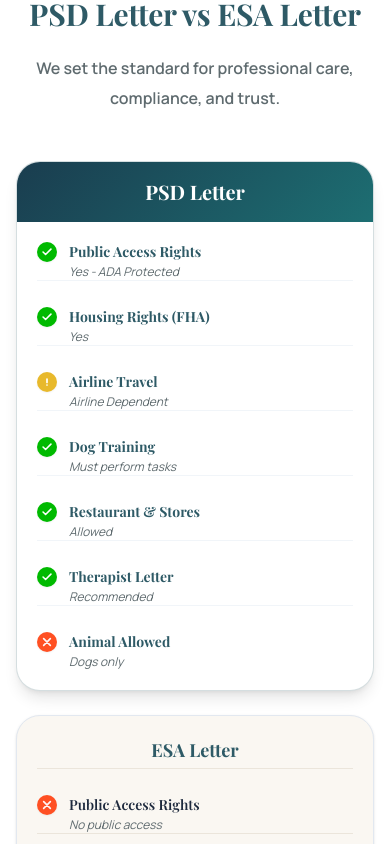
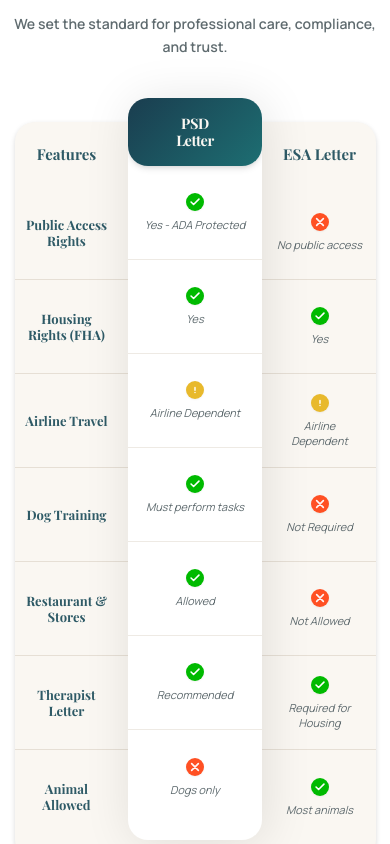
Before and after one commit to Aman-scripts/myesatherapist, a Next.js app: page /psd-letter in a window 390 px wide. Shown: the part 6940-7784 px from the top of the page. Built offline with nearby package versions, Linux system fonts and the light colour scheme; a web font is replaced by a local one.

Commit message:
feat(psd-letter): implement 3-column elevated PSD vs ESA Comparison Table for mobile and tablet

```diff
--- a/components/psd-letter/PsdComparisonTable.tsx
+++ b/components/psd-letter/PsdComparisonTable.tsx
@@ -7,8 +7,8 @@ const TEAL_GRADIENT = "linear-gradient(135deg, #1A3D4F 0%, #1D6E72 100%)";
 
 function GreenCheckIcon() {
   return (
-    <span className="w-[20px] h-[20px] md:w-[22px] md:h-[22px] rounded-full bg-[#00BA00] flex items-center justify-center shrink-0 shadow-xs">
-      <svg className="w-2.5 h-2 md:w-3 md:h-2.5" viewBox="0 0 14 11" fill="none" xmlns="http://www.w3.org/2000/svg">
+    <span className="w-[18px] h-[18px] sm:w-[20px] sm:h-[20px] lg:w-[24px] lg:h-[24px] rounded-full bg-[#00BA00] flex items-center justify-center shrink-0 shadow-xs">
+      <svg className="w-2.5 h-2 sm:w-2.5 sm:h-2 lg:w-3.5 lg:h-3" viewBox="0 0 14 11" fill="none" xmlns="http://www.w3.org/2000/svg">
         <path d="M1.5 5.5L5 9L12.5 1.5" stroke="white" strokeWidth="2.2" strokeLinecap="round" strokeLinejoin="round"/>
       </svg>
     </span>
@@ -17,8 +17,8 @@ function GreenCheckIcon() {
 
 function RedCrossIcon() {
   return (
-    <span className="w-[20px] h-[20px] md:w-[22px] md:h-[22px] rounded-full bg-[#FF5023] flex items-center justify-center shrink-0 shadow-xs">
-      <svg className="w-2.5 h-2.5 md:w-3 md:h-3" viewBox="0 0 12 12" fill="none" xmlns="http://www.w3.org/2000/svg">
+    <span className="w-[18px] h-[18px] sm:w-[20px] sm:h-[20px] lg:w-[24px] lg:h-[24px] rounded-full bg-[#FF5023] flex items-center justify-center shrink-0 shadow-xs">
+      <svg className="w-2.5 h-2.5 sm:w-2.5 sm:h-2.5 lg:w-3 lg:h-3" viewBox="0 0 12 12" fill="none" xmlns="http://www.w3.org/2000/svg">
         <path d="M2 2L10 10M10 2L2 10" stroke="#FFF5F5" strokeWidth="2" strokeLinecap="round"/>
       </svg>
     </span>
@@ -27,8 +27,8 @@ function RedCrossIcon() {
 
 function WarningOrangeIcon() {
   return (
-    <span className="w-[20px] h-[20px] md:w-[22px] md:h-[22px] rounded-full bg-[#E8B92C] flex items-center justify-center shrink-0 shadow-xs">
-      <svg className="w-3 h-3" viewBox="0 0 14 14" fill="none" xmlns="http://www.w3.org/2000/svg">
+    <span className="w-[18px] h-[18px] sm:w-[20px] sm:h-[20px] lg:w-[24px] lg:h-[24px] rounded-full bg-[#E8B92C] flex items-center justify-center shrink-0 shadow-xs">
+      <svg className="w-2.5 h-2.5 sm:w-3 sm:h-3 lg:w-3.5 lg:h-3.5" viewBox="0 0 14 14" fill="none" xmlns="http://www.w3.org/2000/svg">
         <path d="M7 3.5V7.5M7 10.5H7.01" stroke="white" strokeWidth="2" strokeLinecap="round"/>
       </svg>
     </span>
@@ -101,35 +101,118 @@ function StatusIcon({ type }: { type: "check" | "cross" | "warning" }) {
 
 export function PsdComparisonTable() {
   return (
-    <section id="compare" className="py-16 lg:py-24 bg-white relative overflow-hidden">
-      <div className="max-w-[1441px] mx-auto px-4 sm:px-6 lg:px-12 flex flex-col items-center">
+    <section id="compare" className="py-12 sm:py-16 lg:py-24 bg-white relative overflow-hidden">
+      <div className="max-w-[1441px] mx-auto px-3 sm:px-6 lg:px-12 flex flex-col items-center">
         {/* Section Header */}
-        <div className="text-center max-w-[758px] mx-auto mb-12 space-y-3">
-          <h2 className="font-heading text-3xl sm:text-4xl lg:text-[44px] font-bold text-[#2E5A66] leading-[54px] tracking-[-0.0066em]">
+        <div className="text-center max-w-[758px] mx-auto mb-10 sm:mb-12 lg:mb-14 space-y-3">
+          <h2 className="font-heading text-2xl sm:text-4xl lg:text-[44px] font-bold text-[#2E5A66] leading-tight sm:leading-[46px] lg:leading-[54px] tracking-[-0.0066em]">
             PSD Letter vs ESA Letter
           </h2>
-          <p className="text-[#5F6B6F] text-base sm:text-[18px] font-semibold leading-[30px] font-sans">
+          <p className="text-[#5F6B6F] text-sm sm:text-base lg:text-[18px] font-semibold leading-relaxed sm:leading-[30px] font-sans">
             We set the standard for professional care, compliance, and trust.
           </p>
         </div>
 
-        {/* Tablet & Desktop Comparison Table Structure */}
-        <div className="hidden md:block w-full max-w-[1100px] relative">
-          {/* Main Background Frame: Beige/Cream for center & right columns */}
-          <div className="w-full bg-[#FAF7F2] rounded-[24px] shadow-[0_2px_12px_rgba(0,0,0,0.06)] border border-[#EDE8DE] overflow-hidden">
-            {/* Header Row for PSD Letter and ESA Letter */}
+        {/* ---------------------------------------------------- */}
+        {/* 1. MOBILE & TABLET 3-COLUMN LAYOUT (< 1024px)       */}
+        {/* ---------------------------------------------------- */}
+        <div className="block lg:hidden w-full max-w-[361px] sm:max-w-[600px] md:max-w-[680px] relative mx-auto pt-6">
+          {/* Main Background Box */}
+          <div className="w-full bg-[#FAF7F2] rounded-[20px] shadow-[0px_2px_5.2px_rgba(0,0,0,0.15)] relative z-0 pb-4">
+            {/* Header Row */}
+            <div className="flex items-center justify-between px-2 sm:px-6 h-[64px] sm:h-[72px]">
+              {/* Features Heading */}
+              <div className="w-[88px] sm:w-[150px] md:w-[170px] text-center">
+                <h3 className="font-heading text-[15px] sm:text-lg md:text-xl font-bold text-[#2E5A66]">
+                  Features
+                </h3>
+              </div>
+
+              {/* Spacer for Center Elevated Card */}
+              <div className="w-[130px] sm:w-[210px] md:w-[230px] shrink-0" />
+
+              {/* ESA Letter Heading */}
+              <div className="w-[96px] sm:w-[150px] md:w-[170px] text-center">
+                <h3 className="font-heading text-[15px] sm:text-lg md:text-xl font-bold text-[#2E5A66]">
+                  ESA Letter
+                </h3>
+              </div>
+            </div>
+
+            {/* Divider Rows */}
+            <div className="divide-y divide-[#C8B9A7]/40">
+              {psdComparisonRows.map((row, idx) => (
+                <div
+                  key={idx}
+                  className="flex items-center justify-between min-h-[94px] sm:min-h-[102px] px-2 sm:px-6"
+                >
+                  {/* Left Column: Feature Title */}
+                  <div className="w-[88px] sm:w-[150px] md:w-[170px] flex items-center justify-center text-center">
+                    <span className="font-heading font-bold text-[13px] sm:text-[14.5px] md:text-[16px] text-[#2E5A66] leading-tight">
+                      {row.feature}
+                    </span>
+                  </div>
+
+                  {/* Spacer for Center Card */}
+                  <div className="w-[130px] sm:w-[210px] md:w-[230px] shrink-0" />
+
+                  {/* Right Column: ESA Letter (Icon on Top + Text Below) */}
+                  <div className="w-[96px] sm:w-[150px] md:w-[170px] flex flex-col items-center justify-center text-center px-1">
+                    <StatusIcon type={row.esa.type} />
+                    <span className="font-sans italic font-normal text-[11px] sm:text-[12px] md:text-[13px] text-[#5F6B6F] leading-[15px] sm:leading-[16px] text-center mt-1.5">
+                      {row.esa.text}
+                    </span>
+                  </div>
+                </div>
+              ))}
+            </div>
+          </div>
+
+          {/* Elevated Center Overlay Card: PSD Letter */}
+          <div className="absolute left-1/2 -translate-x-1/2 top-0 w-[134px] sm:w-[214px] md:w-[234px] bg-white rounded-[20px] shadow-[3px_3px_47.6px_1px_rgba(0,0,0,0.1)] z-10 overflow-hidden pb-4">
+            {/* Top Teal Gradient Header Banner */}
+            <div
+              className="h-[68px] sm:h-[76px] rounded-b-[20px] flex flex-col items-center justify-center px-2 text-center shadow-md"
+              style={{ backgroundImage: TEAL_GRADIENT }}
+            >
+              <h3 className="font-heading font-bold text-[14.5px] sm:text-[17px] text-[#FAF7F2] leading-[17px] tracking-tight">
+                PSD
+                <br />
+                Letter
+              </h3>
+            </div>
+
+            {/* Elevated Rows: Status Icon on top + Description Below */}
+            <div className="divide-y divide-[#C8B9A7]/30">
+              {psdComparisonRows.map((row, idx) => (
+                <div
+                  key={idx}
+                  className="flex flex-col items-center justify-center text-center min-h-[94px] sm:min-h-[102px] px-2"
+                >
+                  <StatusIcon type={row.psd.type} />
+                  <span className="font-sans italic font-normal text-[11px] sm:text-[12px] md:text-[13px] text-[#5F6B6F] leading-[15px] sm:leading-[16px] text-center mt-1.5">
+                    {row.psd.text}
+                  </span>
+                </div>
+              ))}
+            </div>
+          </div>
+        </div>
+
+        {/* ---------------------------------------------------- */}
+        {/* 2. DESKTOP VIEW (>= 1024px)                          */}
+        {/* ---------------------------------------------------- */}
+        <div className="hidden lg:block w-full max-w-[1100px] relative">
+          {/* Main Background Frame */}
+          <div className="w-full bg-[#FAF7F2] rounded-[24px] shadow-[0_2px_12px_rgba(0,0,0,0.06)] border border-[#EDE8DE] overflow-hidden pb-4">
+            {/* Header Row */}
             <div className="grid grid-cols-12 items-center h-[76px] border-b border-[#E6DEC8]/50">
-              {/* Spacer matching elevated Features column width */}
               <div className="col-span-4" />
-
-              {/* PSD Letter Header */}
               <div className="col-span-4 text-center">
                 <h3 className="font-heading text-[18px] lg:text-[22px] font-bold text-[#2E5A66]">
                   PSD Letter
                 </h3>
               </div>
-
-              {/* ESA Letter Header */}
               <div className="col-span-4 text-center">
                 <h3 className="font-heading text-[18px] lg:text-[22px] font-bold text-[#2E5A66]">
                   ESA Letter
@@ -140,22 +223,14 @@ export function PsdComparisonTable() {
             {/* Table Rows for PSD & ESA */}
             <div className="divide-y divide-[#E6DEC8]/50">
               {psdComparisonRows.map((row, idx) => (
-                <div
-                  key={idx}
-                  className="grid grid-cols-12 items-center h-[62px]"
-                >
-                  {/* Empty space matching elevated Features column */}
+                <div key={idx} className="grid grid-cols-12 items-center h-[62px]">
                   <div className="col-span-4" />
-
-                  {/* PSD Letter Column */}
                   <div className="col-span-4 flex items-center justify-start gap-2.5 px-6 lg:px-8">
                     <StatusIcon type={row.psd.type} />
                     <span className="text-[13px] lg:text-[15px] text-[#5F6B6F] font-normal leading-snug font-sans italic">
                       {row.psd.text}
                     </span>
                   </div>
-
-                  {/* ESA Letter Column */}
                   <div className="col-span-4 flex items-center justify-start gap-2.5 px-6 lg:px-8">
                     <StatusIcon type={row.esa.type} />
                     <span className="text-[13px] lg:text-[15px] text-[#5F6B6F] font-normal leading-snug font-sans italic">
@@ -167,9 +242,8 @@ export function PsdComparisonTable() {
             </div>
           </div>
 
-          {/* Elevated Left Card: FEATURES Column with White Body & Drop Shadow */}
-          <div className="absolute left-0 top-0 w-[33.333%] bg-white rounded-[20px] shadow-[0_10px_35px_rgba(0,0,0,0.08)] border border-[#E2E8F0] z-10 overflow-hidden">
-            {/* Top Dark Teal Header Box */}
+          {/* Elevated Left Card: FEATURES Column */}
+          <div className="absolute left-0 top-0 w-[33.333%] bg-white rounded-[20px] shadow-[0_10px_35px_rgba(0,0,0,0.08)] border border-[#E2E8F0] z-10 overflow-hidden pb-4">
             <div
               className="h-[76px] flex items-center justify-center px-6"
               style={{ backgroundImage: TEAL_GRADIENT }}
@@ -178,14 +252,9 @@ export function PsdComparisonTable() {
                 Features
               </h3>
             </div>
-
-            {/* White Body Rows */}
             <div className="divide-y divide-[#E2E8F0]">
               {psdComparisonRows.map((row, idx) => (
-                <div
-                  key={idx}
-                  className="flex items-center gap-3 h-[62px] px-5 lg:px-6 bg-white"
-                >
+                <div key={idx} className="flex items-center gap-3 h-[62px] px-5 lg:px-6 bg-white">
                   <div className="w-[32px] h-[32px] rounded-full bg-[#FAF7F2] border border-[#E2E8F0] shadow-xs flex items-center justify-center shrink-0">
                     <Image
                       src={row.icon}
@@ -202,54 +271,6 @@ export function PsdComparisonTable() {
                 </div>
               ))}
             </div>
-          </div>
-        </div>
-
-        {/* Mobile View (< 768px) */}
-        <div className="md:hidden w-full space-y-6 max-w-xl mx-auto">
-          {/* Card 1: PSD Letter */}
-          <div className="bg-white rounded-3xl shadow-lg border border-[#2E5A66]/20 overflow-hidden">
-            <div
-              className="py-4 px-6 text-center text-white font-heading text-xl font-bold"
-              style={{ backgroundImage: TEAL_GRADIENT }}
-            >
-              PSD Letter
-            </div>
-            <div className="p-5 space-y-3.5 divide-y divide-slate-100">
-              {psdComparisonRows.map((row, idx) => (
-                <div key={idx} className="pt-3 first:pt-0 flex items-start gap-3">
-                  <StatusIcon type={row.psd.type} />
-                  <div>
-                    <div className="font-heading font-bold text-[#2E5A66] text-sm">
-                      {row.feature}
-                    </div>
-                    <div className="text-xs text-[#5F6B6F] mt-0.5 italic">
-                      {row.psd.text}
-                    </div>
-                  </div>
-                </div>
-              ))}
-            </div>
-          </div>
-
-          {/* Card 2: ESA Letter */}
-          <div className="bg-[#FAF7F2] rounded-3xl p-5 border border-slate-200 shadow-sm space-y-3.5 divide-y divide-[#C8B9A7]/30">
-            <h3 className="font-heading text-lg font-bold text-[#2E5A66] text-center pb-1">
-              ESA Letter
-            </h3>
-            {psdComparisonRows.map((row, idx) => (
-              <div key={idx} className="pt-3 first:pt-0 flex items-start gap-3">
-                <StatusIcon type={row.esa.type} />
-                <div>
-                  <div className="font-heading font-semibold text-slate-800 text-sm">
-                    {row.feature}
-                  </div>
-                  <div className="text-xs text-[#5F6B6F] mt-0.5 italic">
-                    {row.esa.text}
-                  </div>
-                </div>
-              </div>
-            ))}
           </div>
         </div>
 
```
